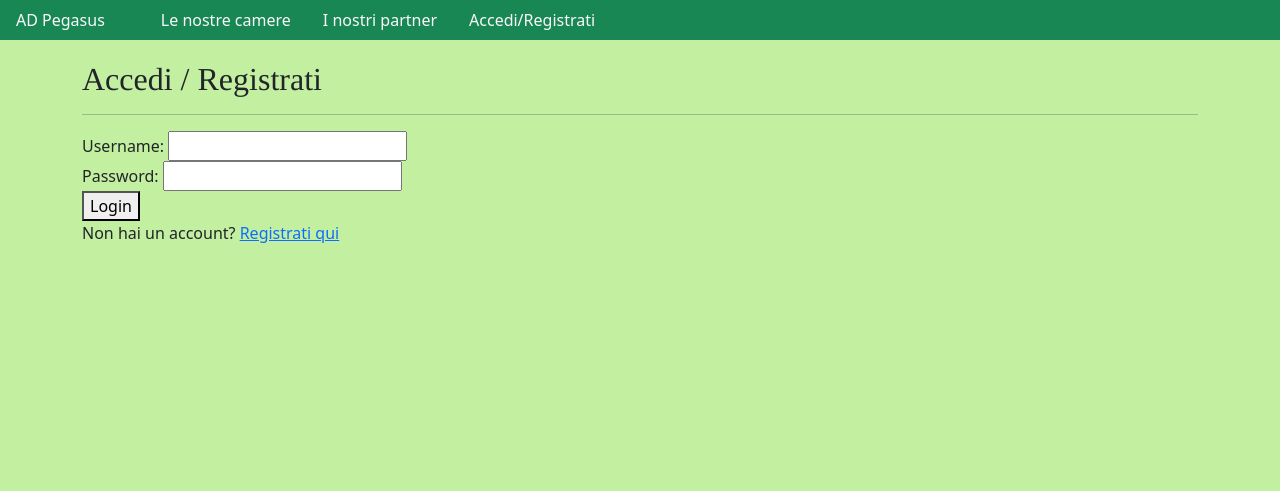
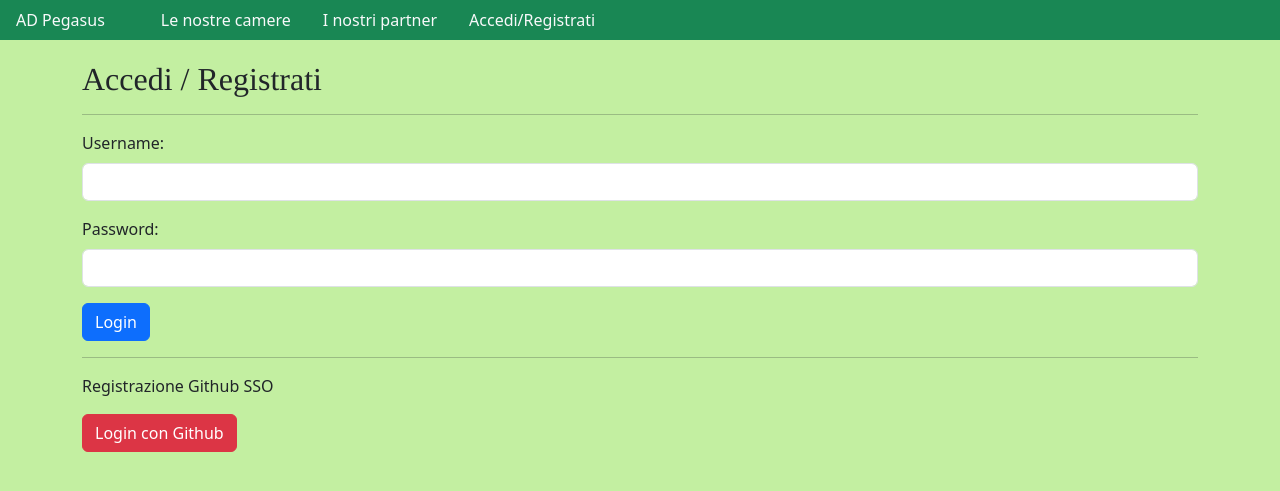
Before and after one commit to fabmeo/prj14a, a Django app: page /login/ in a window 1280 px wide. Shown: the top 491 px of the page. Run offline with Django 5.2, Linux system fonts and the light colour scheme; some libraries are stand-ins or nearby versions.

Commit message:
fix #26 - registrazione tramite github

```diff
--- a/pyproject.toml
+++ b/pyproject.toml
@@ -14,6 +14,7 @@ dependencies = [
     "django>=4.2.17",
     "django-environ>=0.11.2",
     "pip>=24.3.1",
+    "social-auth-app-django>=5.4.2",
 ]
 
 [tool.uv]
--- a/requirements-test.txt
+++ b/requirements-test.txt
@@ -8,3 +8,4 @@ django-webtest>=1.9.12
 factory-boy>=3.3.1
 django-bootstrap-v5>=1.0.11
 django-browser-reload>=1.17.0
+social-auth-app-django>=5.4.2
--- a/src/albdif/config/__init__.py
+++ b/src/albdif/config/__init__.py
@@ -11,6 +11,12 @@ AMBIENTE = {
     "MEDIA_URL": (str, "/media/"),
     "STATIC_ROOT": (str, "/tmp/static/"),
     "STATIC_URL": (str, "/static/"),
+    "SOCIAL_AUTH_REDIRECT_IS_HTTPS": (bool, True),
+    "GOOGLE_CLIENT_ID": (str, ""),
+    "GOOGLE_CLIENT_SECRET": (str, ""),
+    "SOCIAL_AUTH_GITHUB_KEY": (str, ""),
+    "SOCIAL_AUTH_GITHUB_SECRET": (str, ""),
+    "SOCIAL_AUTH_GITHUB_REDIRECT_URI": (str, "")
 }
 
 class MioEnv(Env):
--- a/src/albdif/config/urls.py
+++ b/src/albdif/config/urls.py
@@ -20,10 +20,10 @@ from django.conf import settings
 from django.conf.urls.static import static
 
 urlpatterns = ([
-                  path("albdif/", include("albdif.urls")),
+                  path("", include("albdif.urls")),
                   path('admin/', admin.site.urls),
-                  path("accounts/", include("django.contrib.auth.urls")),
-                  path("", include("albdif.urls")),
+                  #path("accounts/", include("django.contrib.auth.urls")),
+                  path("social/", include('social_django.urls', namespace='social')),
 ])
 
 if settings.DEBUG:
--- a/src/albdif/models.py
+++ b/src/albdif/models.py
@@ -10,7 +10,7 @@ class Visitatore(models.Model):
     persona che effettua la registrazione al sito per effettuare la prenotazione
     """
     registrazione = models.DateTimeField("data registrazione")
-    utente = models.ForeignKey(User, on_delete=models.CASCADE)
+    utente = models.ForeignKey(User, unique=True, on_delete=models.CASCADE)
 
     class Meta():
         verbose_name = "Visitatore"
@@ -26,7 +26,7 @@ class Host(models.Model):
     persona o azienda che effettua la registrazione per accedere ai servizi hosting dell'AD
     """
     registrazione = models.DateTimeField("data registrazione")
-    utente = models.ForeignKey(User, on_delete=models.CASCADE)
+    utente = models.ForeignKey(User, unique=True, on_delete=models.CASCADE)
 
     class Meta():
         verbose_name = "Host"
--- a/src/albdif/templates/albdif/login.html
+++ b/src/albdif/templates/albdif/login.html
@@ -6,19 +6,39 @@
 <hr>
 
 {% if not user.is_authenticate %}
-    <form action="/albdif/login/" method="POST">
+    <form action="/login/" method="POST" class="needs-validation" novalidate>
         {% csrf_token %}
-        <label for="username">Username:</label>
-        <input type="text" id="username" name="username" required>
-        <br>
-        <label for="password">Password:</label>
-        <input type="password" id="password" name="password" required>
-        <br>
-        <button type="submit">Login</button>
+        <div class="mb-3">
+            <label for="username" class="form-label">Username:</label>
+            <input type="text" class="form-control" id="username" name="username" required>
+            <div class="invalid-feedback">
+                Inserisci il tuo username
+            </div>
+        </div>
+        <div class="mb-3">
+            <label for="password" class="form-label">Password:</label>
+            <input type="password" class="form-control" id="password" name="password" required>
+            <div class="invalid-feedback">
+                Inserisci la tua password
+            </div>
+        </div>
+        <button type="submit" class="btn btn-primary">Login</button>
     </form>
-    <p>Non hai un account? <a href="/register">Registrati qui</a></p>
 {% else %}
     <h3>Utente: {{ user }} </h3>
 {% endif %}
+<hr>
+
+{% if registrazione_classica %}
+    <p>Non hai un account? <a href="/registrazione">Registrati qui oppure usa uno dei canali social di seguito:</a></p>
+{% endif %}
+
+<p>Registrazione Github SSO</p>
+<a href="{% url 'social:begin' 'github' %}" class="btn btn-danger">Login con Github</a>
+
+{% if google_sso %}
+    <hr>
+    <a href="{% url 'social:begin' 'google-oauth2' %}" class="btn btn-danger">Login con Google</a>
+{% endif %}
 
 {% endblock content %}
--- a/src/albdif/urls.py
+++ b/src/albdif/urls.py
@@ -10,6 +10,8 @@ urlpatterns = [
     path("logout/", views.logout.as_view(), name="logout"),
     # ex: /profilo/1/
     path("profilo/<int:pk>/", views.profilo.as_view(), name="profilo"),
+    # ex: /registrazione/
+    path("registrazione/", views.registrazione.as_view(), name="registrazione"),
 
     # ex: /partner/   -> le proprietà dei partener
     path("partner/", views.proprieta_partner.as_view(), name="proprieta_partner"),
--- a/src/albdif/views.py
+++ b/src/albdif/views.py
@@ -58,7 +58,7 @@ class profilo(LoginRequiredMixin, generic.DetailView):
     """
     model = User
     template_name = "albdif/profilo.html"
-    login_url = "/albdif/login/"
+    login_url = "/login/"
 
     def dispatch(self, request, *args, **kwargs):
         """ La pagina del profilo può essere acceduta solo dal suo utente """
@@ -79,6 +79,15 @@ class profilo(LoginRequiredMixin, generic.DetailView):
         context['prenotazioni_list'] = prenotazioni
         context['storico_list'] = storico
         return context
+
+
+# REGISTRAZIONE
+class registrazione(generic.DetailView):
+    """
+    # pagina di registrazione
+    """
+    template_name = "albdif/registrazione.html"
+    login_url = "/registrazione/"
 
 
 # PROPRIETA'
```
Also changed, not shown: src/albdif/config/settings.py (+41 -2 lines), src/albdif/utils/pipeline.py (added, +13 -0 lines), src/albdif/migrations/0004_alter_visitatore_utente.py (added), src/albdif/migrations/0005_alter_host_utente.py (added), 1 other file.
